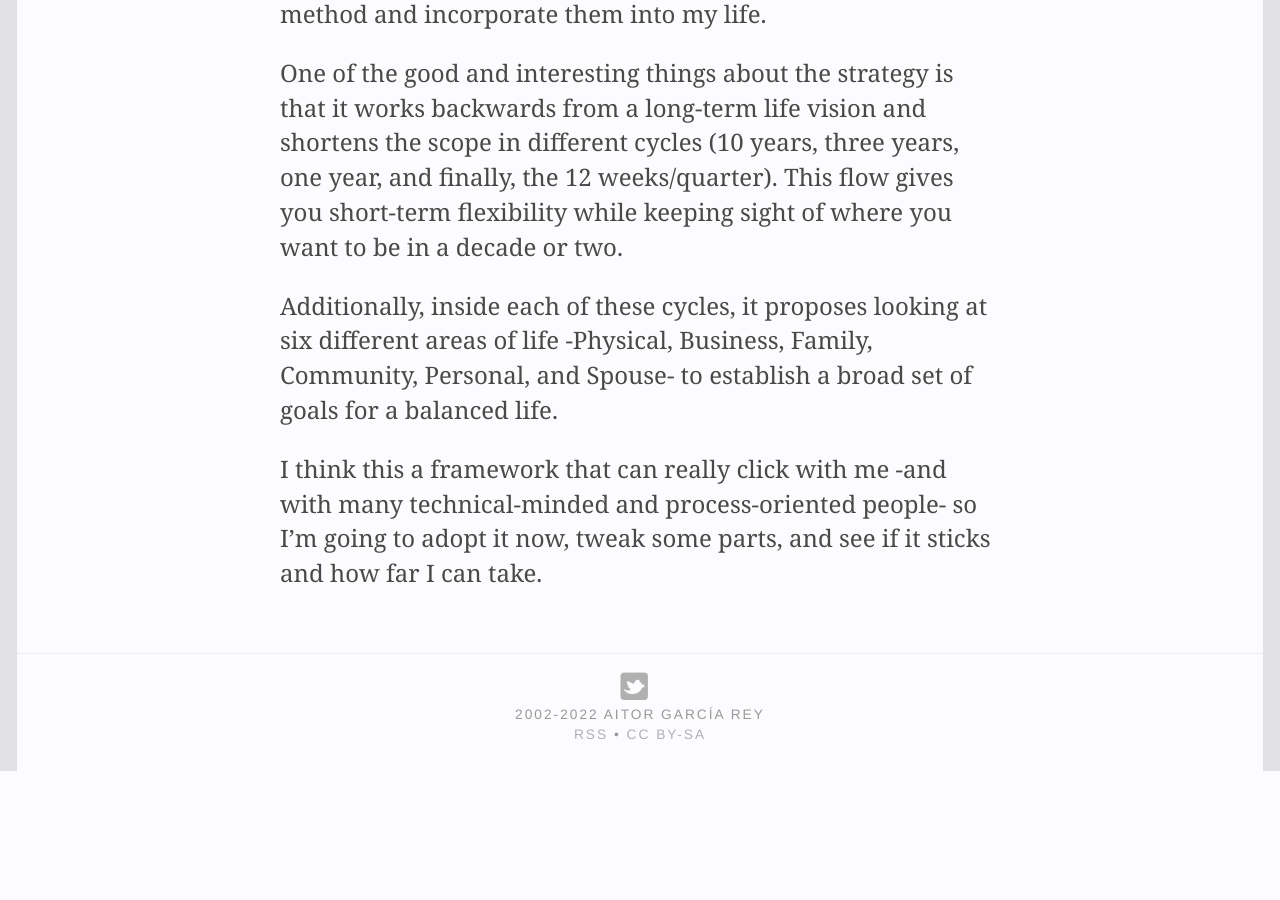
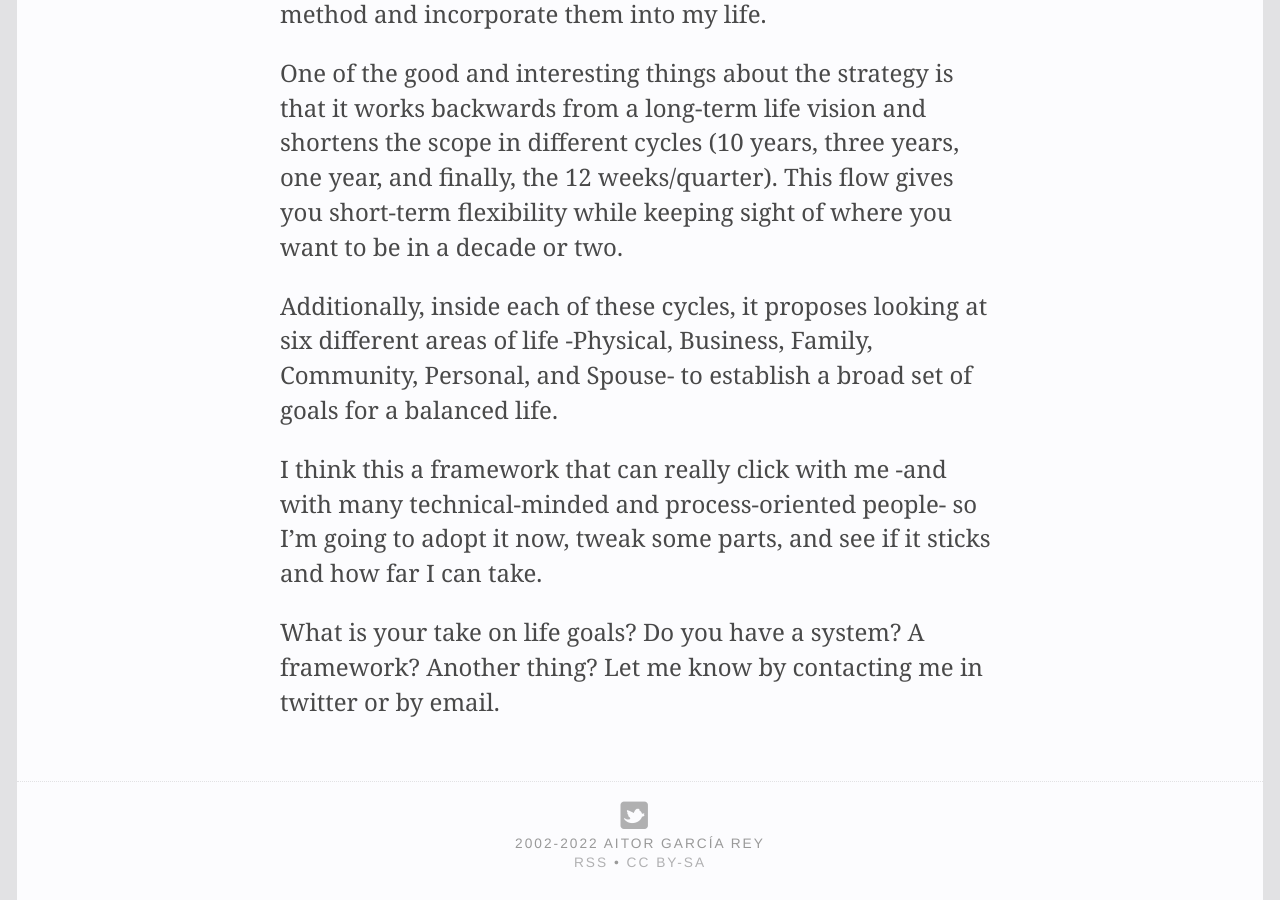
Before and after one commit to aitor/aitor.github.com, a Jekyll site: the page built from _posts/2022-12-31-life-framework.md, in a window 1280 px wide and 900 px high, scrolled down 1386 px. Built offline with Jekyll 4.4.1, drawn with Linux system fonts in a browser that asks for light colours; nearby versions of some CDN libraries; before the commit the page ends 2157 px from its top, so only the background shows below that.

Commit message:
Update 2022-12-31-life-framework.md

```diff
--- a/_posts/2022-12-31-life-framework.md
+++ b/_posts/2022-12-31-life-framework.md
@@ -22,3 +22,5 @@ One of the good and interesting things about the strategy is that it works backw
 Additionally, inside each of these cycles, it proposes looking at six different areas of life -Physical, Business, Family, Community, Personal, and Spouse- to establish a broad set of goals for a balanced life.
 
 I think this a framework that can really click with me -and with many technical-minded and process-oriented people- so I'm going to adopt it now, tweak some parts, and see if it sticks and how far I can take.
+
+What is your take on life goals? Do you have a system? A framework? Another thing? Let me know by contacting me in twitter or by email.
```
